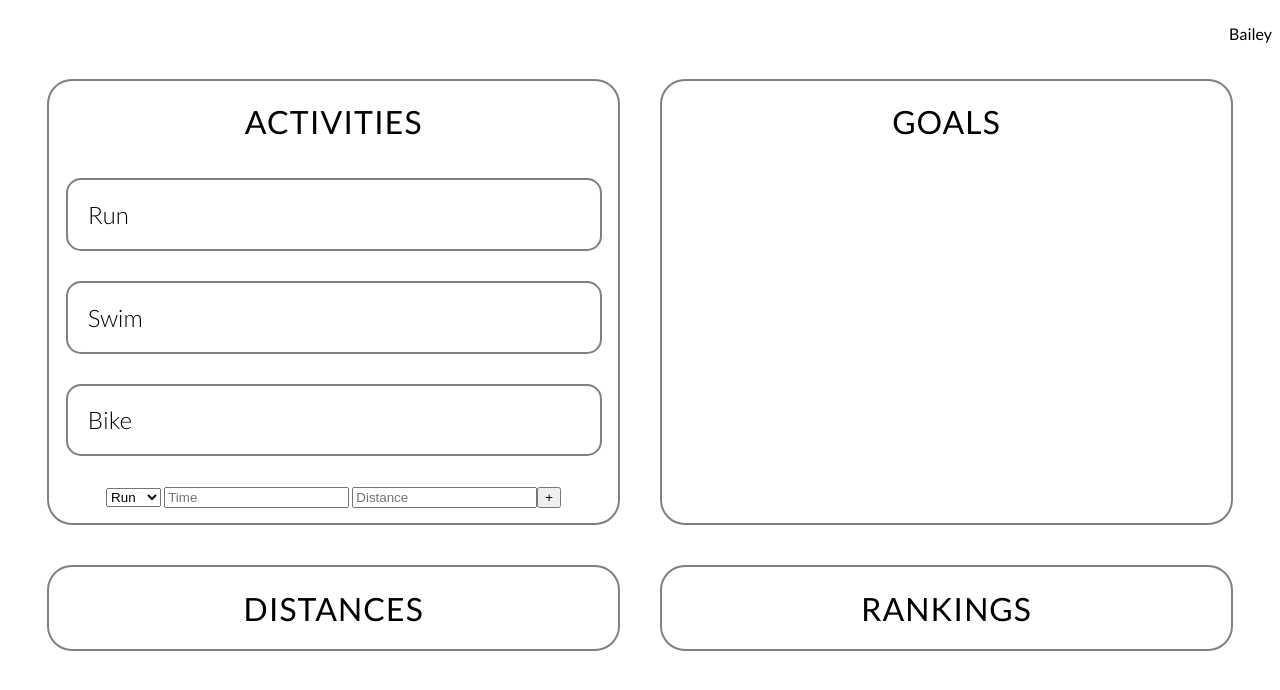
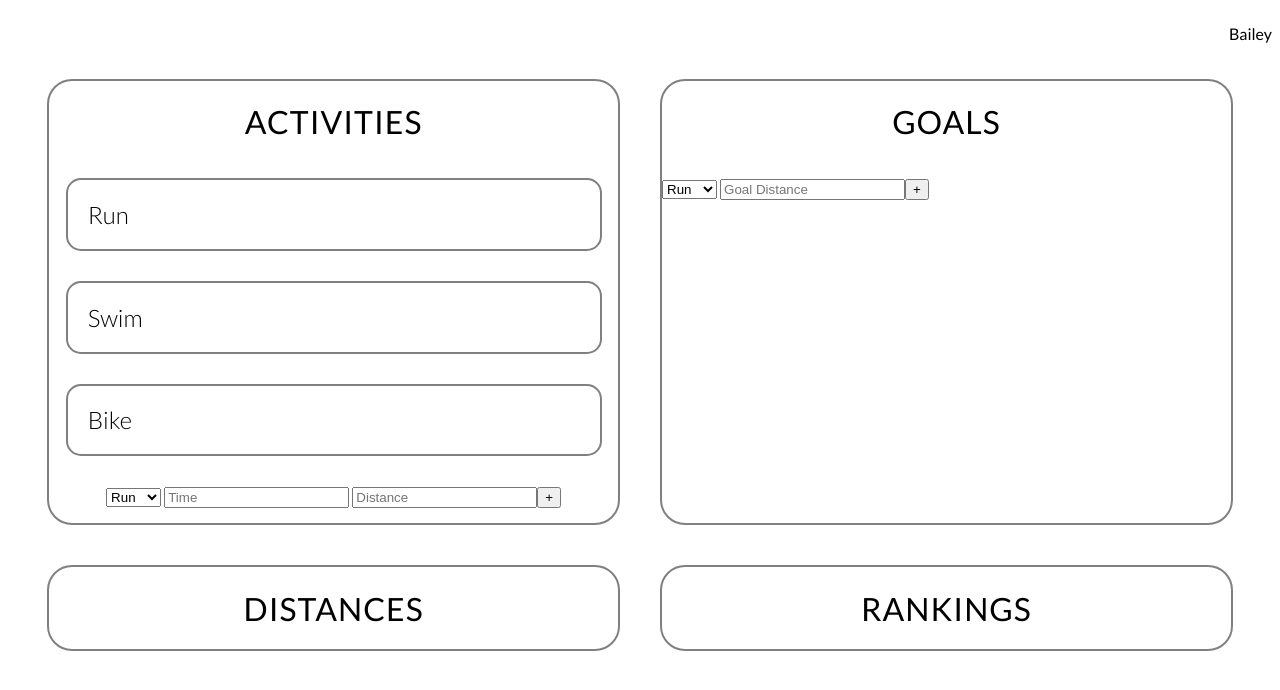
Before and after one commit to dalton-bailey/workout-tracker, a website: page index.html in a window 1280 px wide. Drawn offline with Linux system fonts and the light colour scheme.

Commit message:
started on goals

```diff
--- a/index.html
+++ b/index.html
@@ -48,6 +48,23 @@
       </div>
       <div class="box two">
         <h1 class="header uppercase center">Goals</h1>
+        <div class="newWorkout">
+            <div id="form" style="display: flex">
+              <form class="name">
+                <select id="sports">
+                  <option value="1">Run</option>
+                  <option value="2">Swim</option>
+                  <option value="3">Bike</option>
+                </select>
+                <input type="text" id="gotalDistance" placeholder="Goal Distance"
+                />
+              </form>
+              <form>
+                <button type="submit" id="addWorkout" class="addBtn">+</button>
+              </form>
+            </div>
+          </div>
+        <div></div>
       </div>
       <div class="box three">
         <h1 class="header uppercase center">Distances</h1>
@@ -103,6 +120,6 @@
           padding: 15px 0px;
       }
     </style>
-    <script src="activities.js"></script>
+    <script src="workouts.js"></script>
   </body>
 </html>
--- a/activities.js
+++ b/workouts.js
@@ -55,7 +55,6 @@ function createWorkoutContent(workout) {
       bikeList.appendChild(workoutItem)
   }
 
-
 }
 
 function main() {
```
